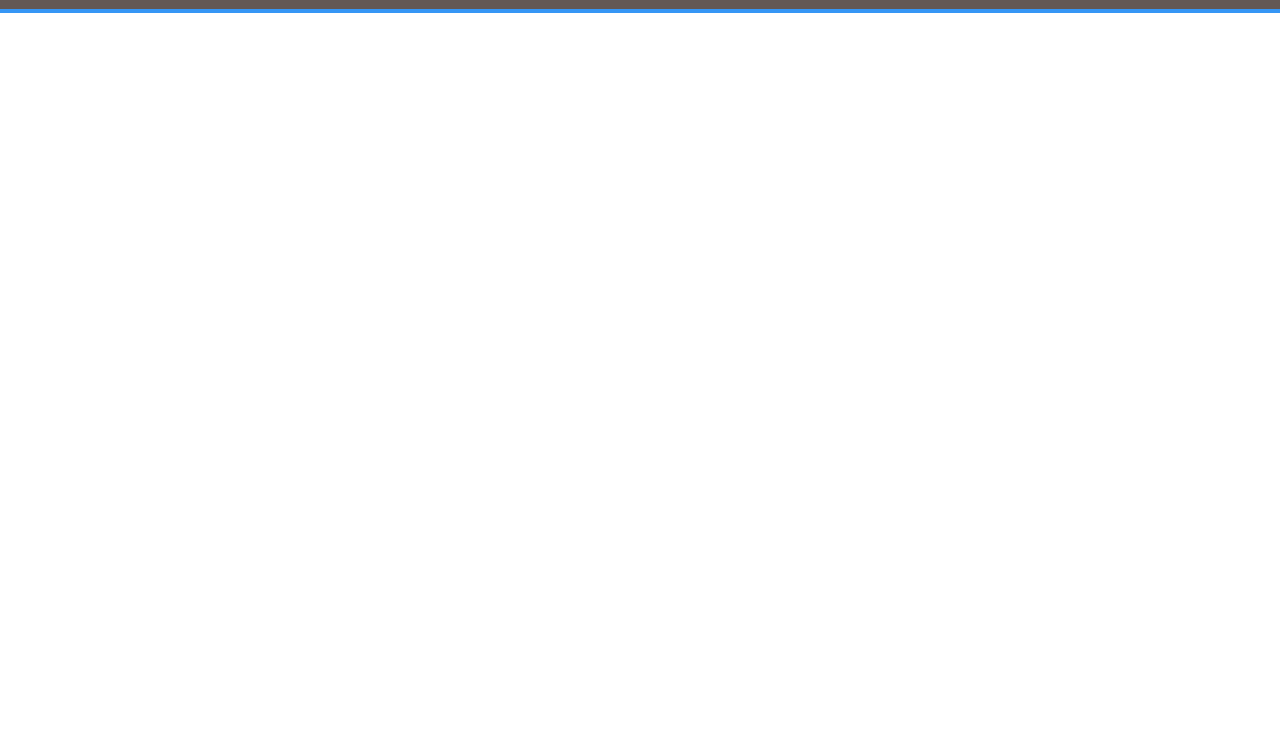
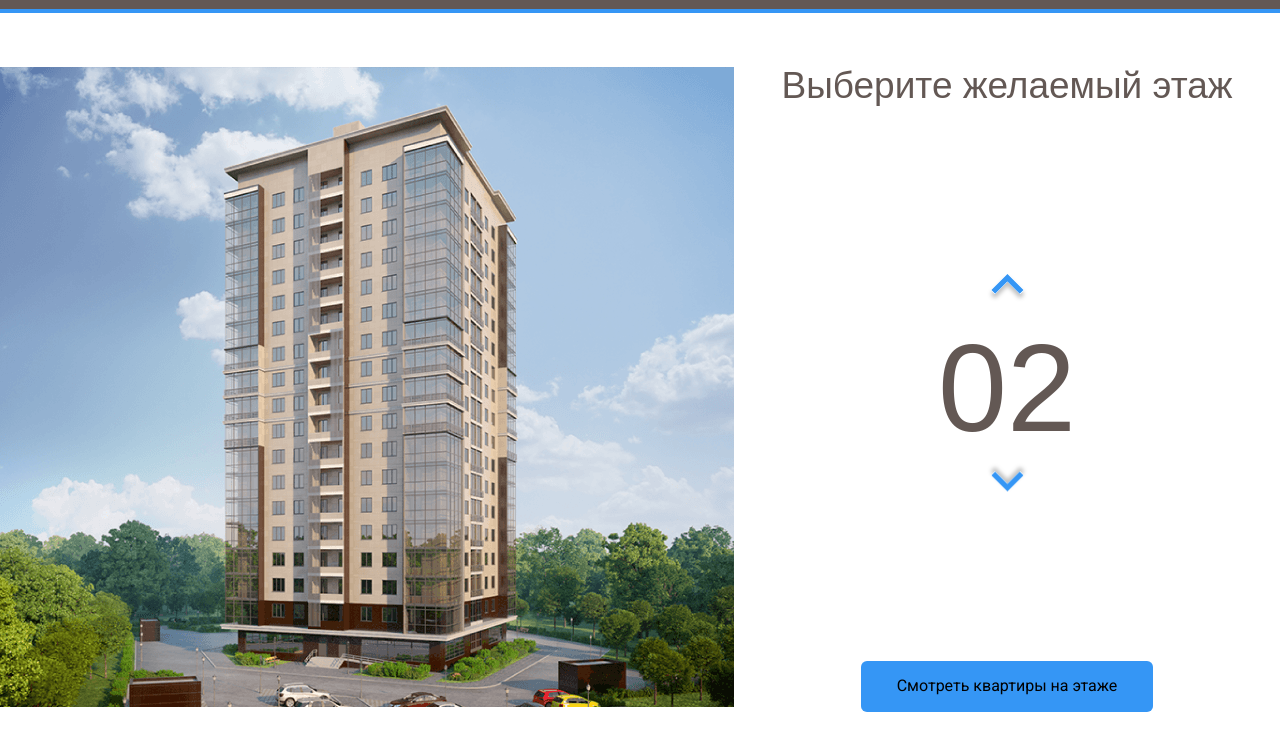
Before and after one commit to zemk/melody, a plain HTML site: page index.html in a window 1280 px wide. Shown: the part 55-800 px from the top of the page. Drawn offline with Linux system fonts and the light colour scheme; a web font is replaced by a local one.

Commit message:
main-img
main img svg

```diff
--- a/css/main.css
+++ b/css/main.css
@@ -1,14 +1,23 @@
-*{
+@font-face {
+  font-family: "Bebas Neue";
+  src: local("BebasNeueRegular"),
+    url("../fonts/BebasNeueRegular.woff2") format("woff2"),
+    url("../fonts/BebasNeueRegular.woff") format("woff");
+  font-weight: normal;
+  font-style: normal;
+  font-display: swap;
+}
+* {
   box-sizing: border-box;
 }
-body{
-  font-family: 'Roboto', sans-serif;
+body {
+  font-family: "Roboto", sans-serif;
 }
 .header {
   background-color: #635854;
   padding-top: 12px;
   padding-bottom: 12px;
-  border-bottom:  4px solid #3596f5;
+  border-bottom: 4px solid #3596f5;
 }
 .navbar {
   max-width: 1280px;
@@ -24,15 +33,12 @@ body{
   list-style: none;
   display: flex;
   text-align: center;
-
 }
 .navbar-item {
   margin-right: 40px;
   margin-left: 40px;
-
-
 }
-.navbar-link{
+.navbar-link {
   text-decoration: none;
   color: #fff;
 }
@@ -40,8 +46,7 @@ body{
   display: block;
   color: #fff;
   margin-bottom: 4px;
-  font-size: 14px;
-  line-height: 16;
+
   font-family: Roboto;
   font-style: normal;
   font-weight: normal;
@@ -56,3 +61,61 @@ body{
   text-decoration: none;
   color: #fff;
 }
+.main {
+  max-width: 1280px;
+  margin: auto;
+  padding-top: 54px;
+  display: flex;
+}
+
+.main-info {
+  flex-grow: 1;
+  text-align: center;
+  display: flex;
+  flex-direction: column;
+  align-items: center;
+  justify-content: space-between;
+}
+.home-image path {
+  opacity: 0;
+  cursor: pointer;
+}
+.home-image path:hover {
+  opacity: 1;
+}
+.arrow {
+  cursor: pointer;
+}
+.counter-group {
+  display: flex;
+  flex-direction: column;
+  align-items: center;
+}
+.counter-button {
+  border: none;
+  background-color: #fff;
+}
+.counter-down {
+  transform: rotateX(180deg);
+}
+.main-title {
+  margin: 0;
+  font-family: "Bebas Neue", sans-serif;
+  font-weight: normal;
+  font-size: 37px;
+  line-height: 37px;
+  color: #635854;
+}
+.counter {
+  color: #635854;
+  font-family: "Bebas Neue", sans-serif;
+  font-size: 124px;
+  margin-top: 10px;
+}
+.button-primary {
+  background: #3596f5;
+  border: none;
+  border-radius: 6px;
+  cursor: pointer;
+  padding: 16px 36px;
+}
--- a/index.html
+++ b/index.html
@@ -44,6 +44,52 @@
     </div>
     <!-- /.navbar -->
   </header>
+  <main class="main">
+    <main class="image">
+      <svg  class="home-image" width="734" height="640" viewBox="0 0 734 640" fill="none" xmlns="http://www.w3.org/2000/svg"
+        xmlns:xlink="http://www.w3.org/1999/xlink">
+        <rect width="734" height="640" fill="url(#pattern0)" />
+        <defs>
+          <pattern id="pattern0" patternContentUnits="objectBoundingBox" width="1" height="1">
+            <use xlink:href="#image0" transform="translate(-0.00408719) scale(0.0013624 0.0015625)" />
+          </pattern>
+          <image id="image0" width="740" height="640" xlink:href="img/home.png" />
+        </defs>
+        <path d="M222 532L442.8 540L512 526.3V548L443.5 567.7L222 556.7V532Z" fill="#3595F6" fill-opacity="0.75" />
+        <path d="M223 531V506L443.3 509.3L513 506V526L443.7 539L223 531Z" fill="#3595F6" fill-opacity="0.75" />
+        <path d="M223 508V483H444H513V506L445 513L223 508Z" fill="#3595F6" fill-opacity="0.75" />
+        <path d="M223 481V456L444.3 452.3L512 459V481H444" fill="#3595F6" fill-opacity="0.75" />
+        <path d="M223 455V429L444.5 425.7L513 436.7V458L444 451.3L223 455Z" fill="#3595F6" fill-opacity="0.75" />
+        <path d="M222 428V404.3L443 392L514 415V436.3L443 424L222 428Z" fill="#3595F6" fill-opacity="0.75" />
+        <path d="M222 406V381L444.2 364.7L514 393.3V414L443.7 392.3L222 406Z" fill="#3595F6" fill-opacity="0.75" />
+        <path d="M222 381V356L444.5 335.7L514 372.3V393L442 364.3L222 381Z" fill="#3595F6" fill-opacity="0.75" />
+        <path d="M222 355V331L445 306.3L514 350.3V372L444.7 334L222 355Z" fill="#3595F6" fill-opacity="0.75" />
+        <path d="M222 330V306L444.5 277.3L514 328.3V349L443.7 306.7L222 330Z" fill="#3595F6" fill-opacity="0.75" />
+        <path d="M221 306V282L443.3 249L514 308.3V328L444 277.3L221 306Z" fill="#3595F6" fill-opacity="0.75" />
+        <path d="M222 281V257L443.2 222L513 286V307L444.3 248.7L222 281Z" fill="#3595F6" fill-opacity="0.75" />
+        <path d="M222 257V232L444.3 194L513 264.3V285L444 221L222 257Z" fill="#3595F6" fill-opacity="0.75" />
+        <path d="M222 231V206L442.8 162.3L513 241.3V264L444 190.7L222 231Z" fill="#3595F6" fill-opacity="0.75" />
+        <path d="M223 207V182L443 134L513 219V242L442.3 162.7L223 207Z" fill="#3595F6" fill-opacity="0.75" />
+        <path d="M222 182V157L441.8 105L513 197.3V220L443.3 133.7L222 182Z" fill="#3595F6" fill-opacity="0.75" />
+        <path d="M222 157V131L444 74.3L513 176V197L443.7 105.3L222 157Z" fill="#3595F6" fill-opacity="0.75" />
+
+      </svg>
+
+    </main>
+    <div class="main-info">
+      <h2 class="main-title">Выберите желаемый этаж</h2>
+      <div class="counter-group">
+        <bytton class="counter-button counter-up">
+          <img src="img/arrow.svg" alt="arrow" class="counter-arrow counter-arrow-up">
+        </bytton>
+        <span class="counter">02</span>
+        <bytton class="counter-button counter-down">
+          <img src="img/arrow.svg" alt="arrow" class="counter-arrow counter-arrow-down">
+        </bytton>
+      </div>
+      <button class="button button-primary">Смотреть квартиры на этаже</button>
+    </div>
+  </main>
 </body>
 
 </html>
```
Also changed, not shown: css/stylesheet.css (added, +8 -0 lines), css/fonts/BebasNeueRegular.woff (added), css/fonts/BebasNeueRegular.woff2 (added), img/Group 3.svg (added), img/arrow.svg (added), img/home.png (added).
